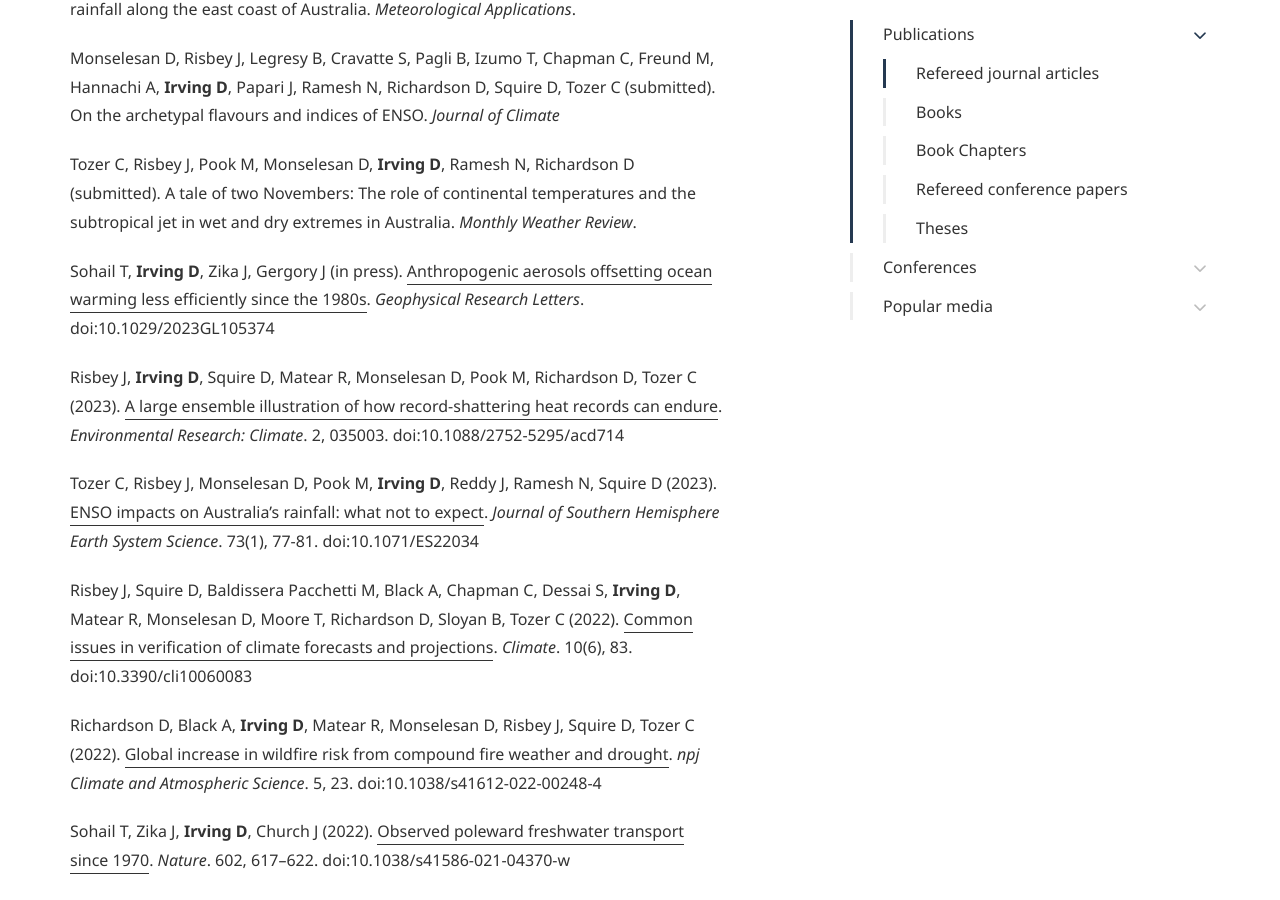
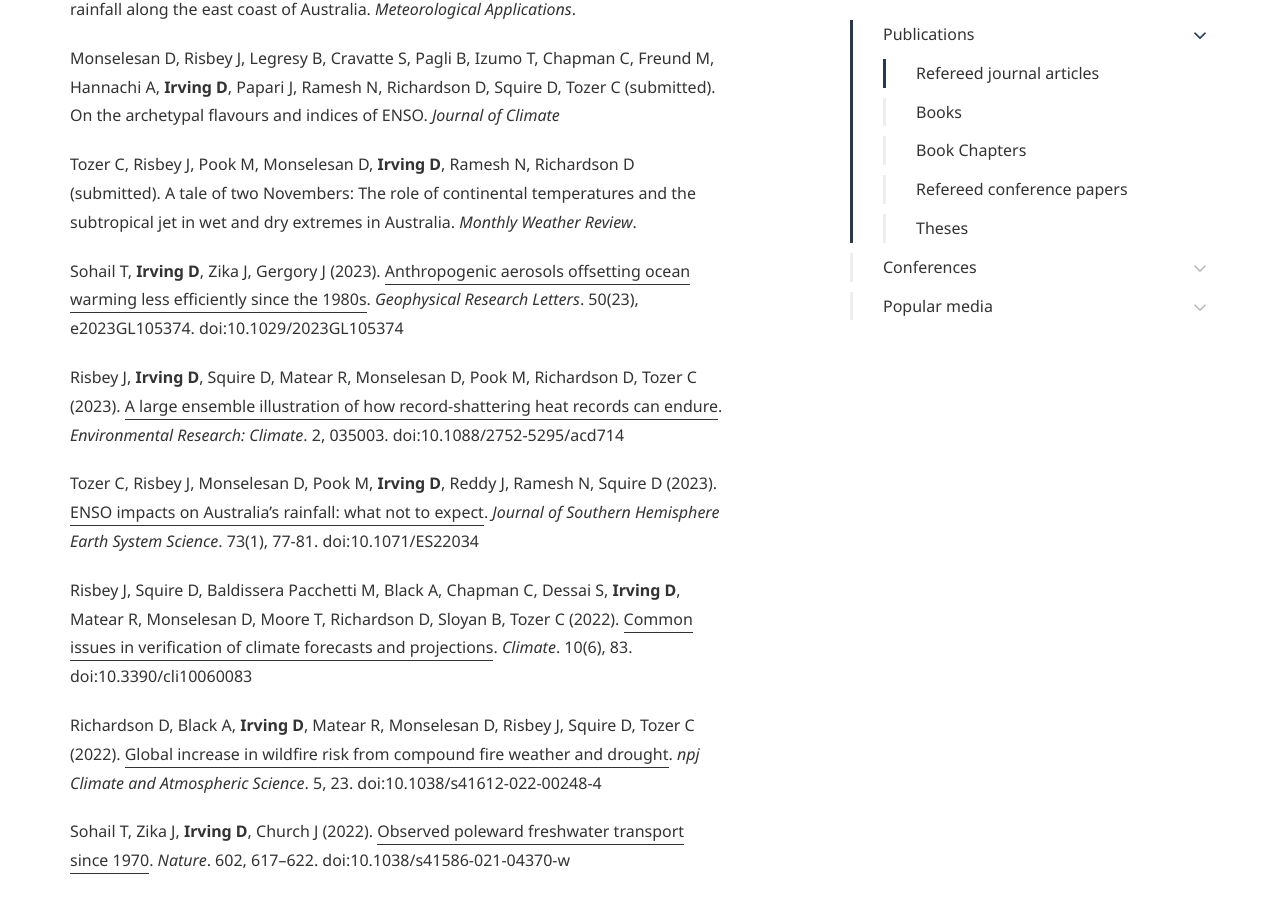
Before and after one commit to DamienIrving/damienirving.github.io, a Jekyll site: the page built from publications.md, in a window 1280 px wide and 900 px high, scrolled down 934 px. Built offline with Jekyll 4.4.1, drawn with Linux system fonts in a browser that asks for light colours; some web fonts are replaced.

Commit message:
Update publications.md

```diff
--- a/publications.md
+++ b/publications.md
@@ -34,7 +34,7 @@ Monselesan D, Risbey J, Legresy B, Cravatte S, Pagli B, Izumo T, Chapman C, Freu
 
 Tozer C, Risbey J, Pook M, Monselesan D, **Irving D**, Ramesh N, Richardson D (submitted). A tale of two Novembers: The role of continental temperatures and the subtropical jet in wet and dry extremes in Australia. *Monthly Weather Review*.
 
-Sohail T, **Irving D**, Zika J, Gergory J (in press). [Anthropogenic aerosols offsetting ocean warming less efficiently since the 1980s](https://doi.org/10.1029/2023GL105374). *Geophysical Research Letters*. doi:10.1029/2023GL105374
+Sohail T, **Irving D**, Zika J, Gergory J (2023). [Anthropogenic aerosols offsetting ocean warming less efficiently since the 1980s](https://doi.org/10.1029/2023GL105374). *Geophysical Research Letters*. 50(23), e2023GL105374. doi:10.1029/2023GL105374
 
 Risbey J, **Irving D**, Squire D, Matear R, Monselesan D, Pook M, Richardson D, Tozer C (2023). [A large ensemble illustration of how record-shattering heat records can endure](https://doi.org/10.1088/2752-5295/acd714). *Environmental Research: Climate*. 2, 035003. doi:10.1088/2752-5295/acd714
 
```
